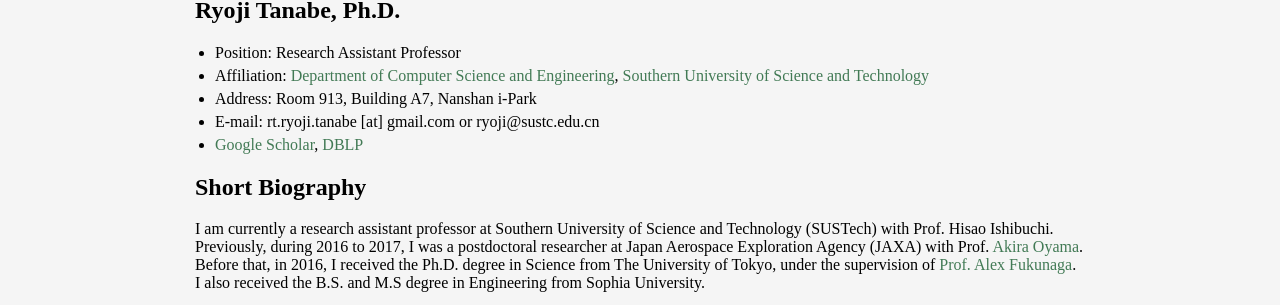
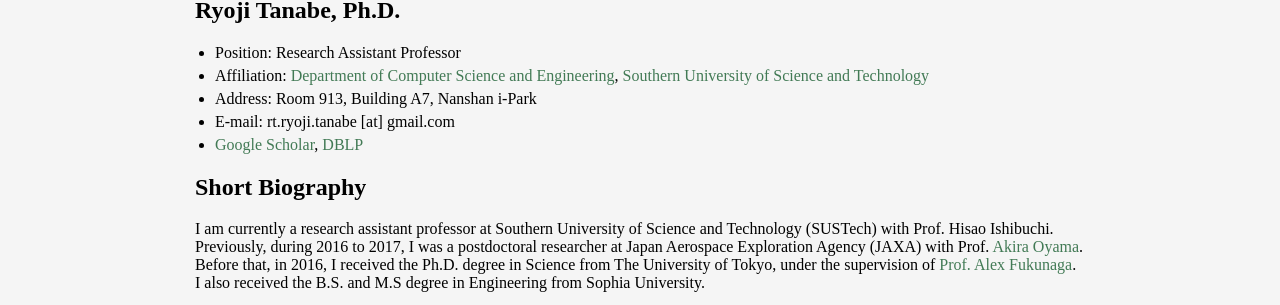
Before and after one commit to ryojitanabe/ryojitanabe.github.io, a Jekyll site: the page built from index.md, in a window 1280 px wide. Shown: the part 322-627 px from the top of the page. Built offline with Jekyll 4.4.1, drawn with Linux system fonts in a browser that asks for light colours.

Commit message:
delete my sustech mail-adress

```diff
--- a/index.md
+++ b/index.md
@@ -17,7 +17,7 @@
 * Position: Research Assistant Professor
 * Affiliation: [Department of Computer Science and Engineering](http://cse.sustc.edu.cn/en/site/index/), [Southern University of Science and Technology](http://www.sustc.edu.cn/en/)
 * Address: Room 913, Building A7, Nanshan i-Park
-* E-mail: rt.ryoji.tanabe [at] gmail.com or ryoji@sustc.edu.cn
+* E-mail: rt.ryoji.tanabe [at] gmail.com
 * [Google Scholar](https://scholar.google.co.jp/citations?user=xze7scoAAAAJ&hl=en), [DBLP](http://dblp.uni-trier.de/pers/hd/t/Tanabe:Ryoji)
 
 ## Short Biography
```
Also changed, not shown: index-j.md (+1 -1 lines).
